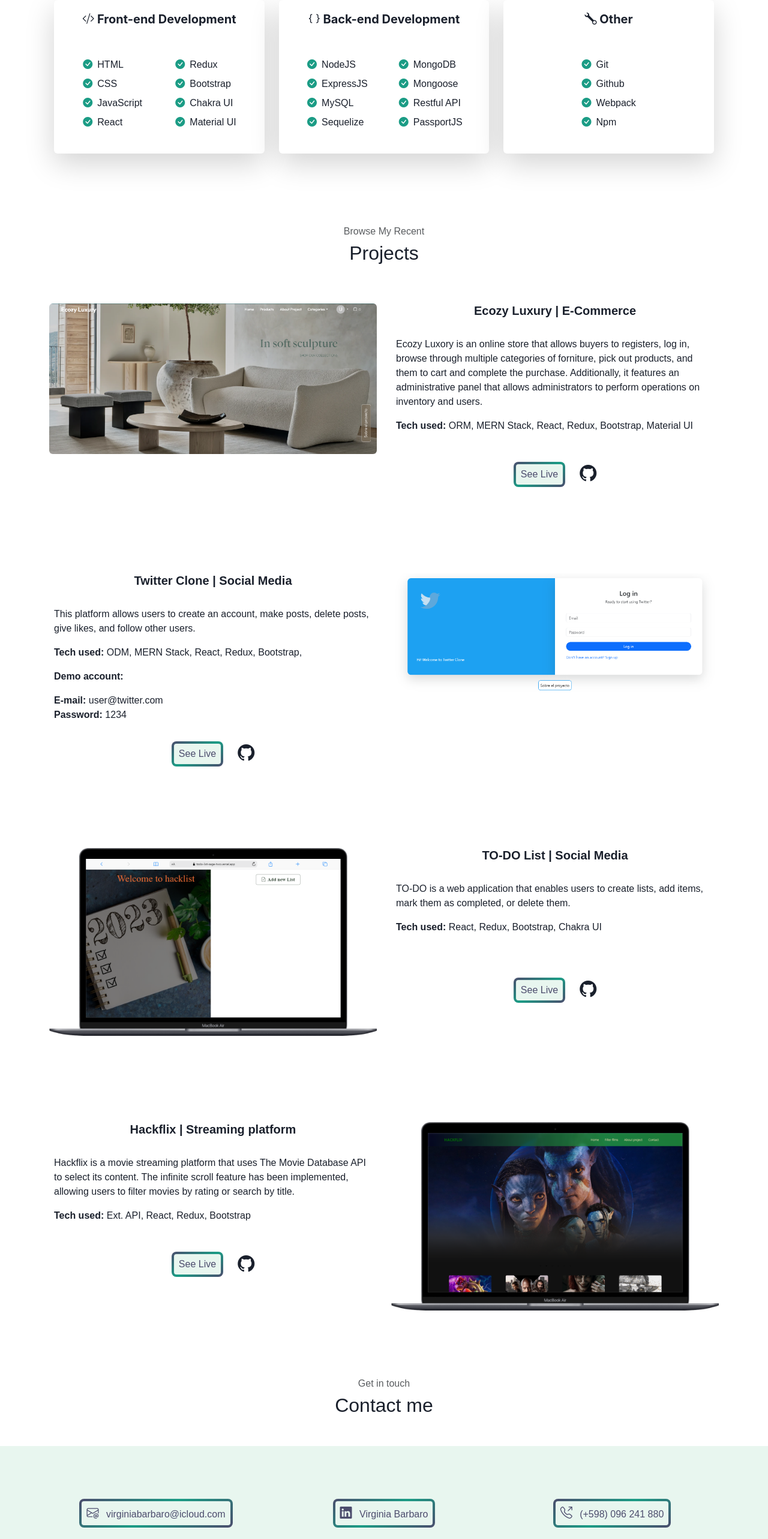
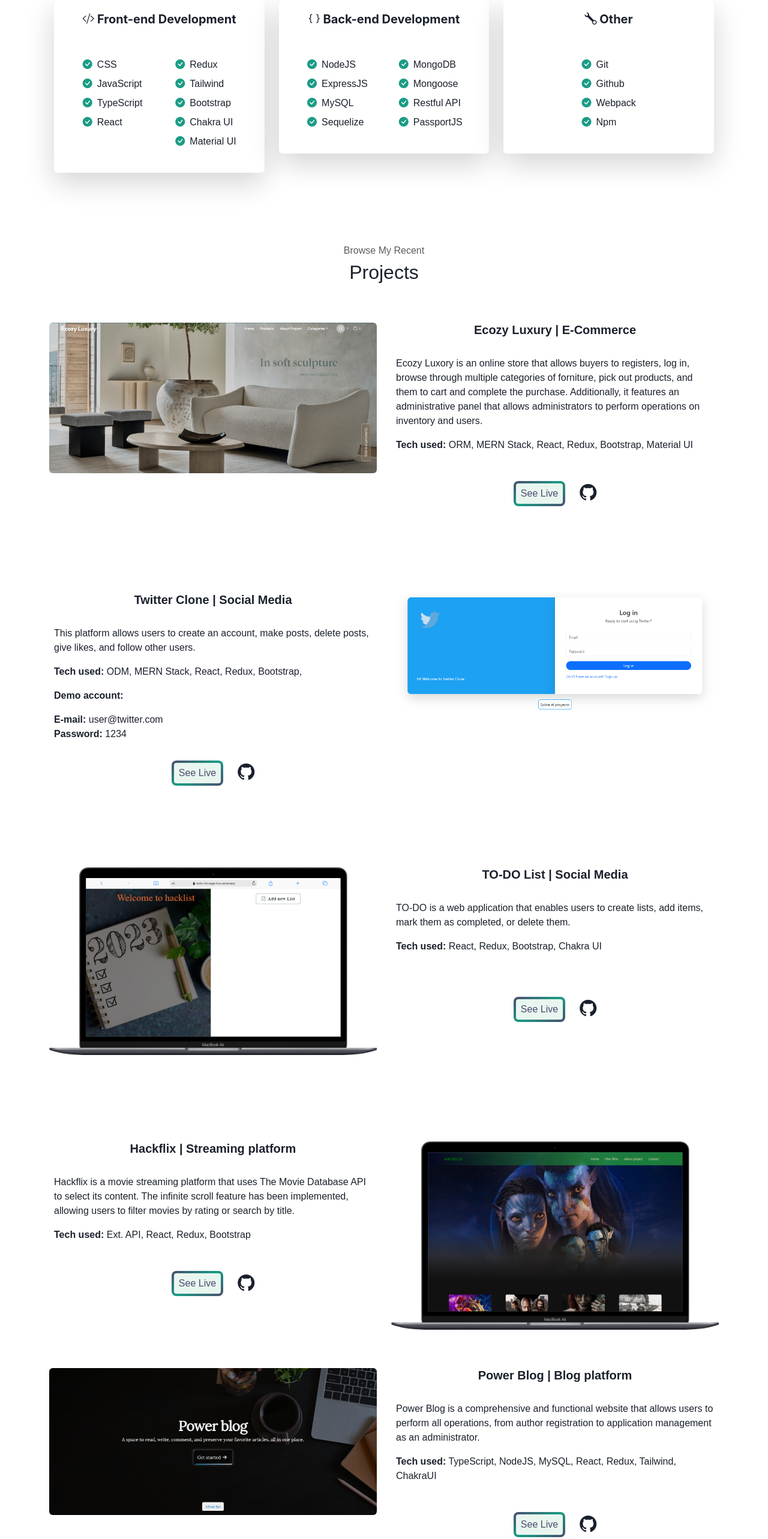
Before and after one commit to VirginiaBarbaro/portfolio-web, a React (Vite) app: page / in a window 1280 px wide. Shown: the part 1780-4346 px from the top of the page at 60% size. Built offline with nearby package versions, Linux system fonts and the light colour scheme.

Commit message:
Update portfolio

```diff
--- a/src/pages/Projects.jsx
+++ b/src/pages/Projects.jsx
@@ -177,6 +177,47 @@ function Projects() {
               </div>
             </div>
           </div>
+          {/* Blog */}
+          <div className="container project-container">
+            <div className="row">
+              <div className="col-6 left-col-img">
+                <img src="/power_blog.png" className="rounded" />
+              </div>
+              <div className="col-6 right-col">
+                <h5 className="fw-bold text-center pb-3">
+                  Power Blog | Blog platform
+                </h5>
+                <div className="p-2">
+                  <p>
+                    Power Blog is a comprehensive and functional website that
+                    allows users to perform all operations, from author
+                    registration to application management as an administrator.
+                  </p>
+                  <p>
+                    <strong>Tech used:</strong> TypeScript, NodeJS, MySQL,
+                    React, Redux, Tailwind, ChakraUI
+                  </p>
+                </div>
+                <div className="mt-4 text-center d-flex justify-content-center">
+                  <Link
+                    to="https://power-blog-front.vercel.app/"
+                    target="_blank"
+                  >
+                    <button className="btn-see-live">
+                      <span>See Live</span>
+                    </button>
+                  </Link>
+                  <Link
+                    to="https://github.com/VirginiaBarbaro"
+                    target="_blank"
+                    className="git-link"
+                  >
+                    <i className="bi bi-github ms-4 fs-3"></i>
+                  </Link>
+                </div>
+              </div>
+            </div>
+          </div>
         </section>
       </div>
     </>
--- a/src/pages/Skills.jsx
+++ b/src/pages/Skills.jsx
@@ -31,9 +31,6 @@ function Skills() {
                     <div className="col-6 d-flex justify-content-center">
                       <ul className="list-inline">
                         <li>
-                          <i className="bi bi-check-circle-fill me-2"></i>HTML
-                        </li>
-                        <li>
                           {" "}
                           <i className="bi bi-check-circle-fill me-2"></i>CSS
                         </li>
@@ -41,6 +38,11 @@ function Skills() {
                           {" "}
                           <i className="bi bi-check-circle-fill me-2"></i>
                           JavaScript
+                        </li>
+                        <li>
+                          {" "}
+                          <i className="bi bi-check-circle-fill me-2"></i>
+                          TypeScript
                         </li>
                         <li>
                           {" "}
@@ -53,6 +55,11 @@ function Skills() {
                         <li>
                           {" "}
                           <i className="bi bi-check-circle-fill me-2"></i>Redux
+                        </li>
+                        <li>
+                          {" "}
+                          <i className="bi bi-check-circle-fill me-2"></i>
+                          Tailwind
                         </li>
                         <li>
                           {" "}
```
Also changed, not shown: public/power_blog.png (added).
